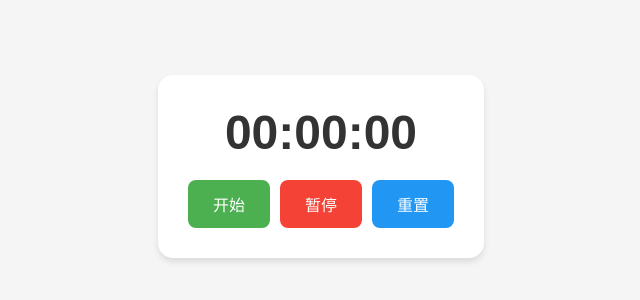
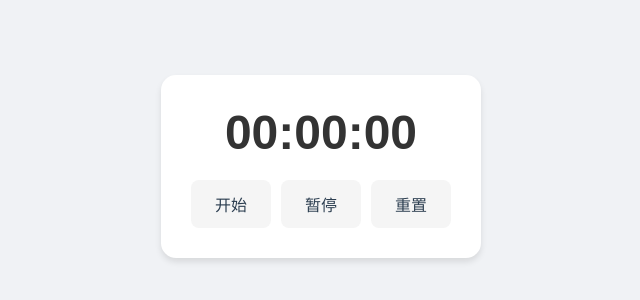
Before and after one commit to jacindaaaaa/11111, a plain HTML site: page timer.html in a window 1280 px wide. Shown: the part 254-554 px from the top of the page, without its empty margins (319-959 px from the left). Drawn offline with Linux system fonts and the light colour scheme.

Commit message:
Update timer.html

```diff
--- a/timer.html
+++ b/timer.html
@@ -1,12 +1,12 @@
 <!DOCTYPE html>
-<html lang="zh-CN">
+<html lang="zh-_cn">
 <head>
     <meta charset="UTF-8">
     <title>累积计时器</title>
     <style>
         body {
             font-family: 'Arial', sans-serif;
-            background-color: #f5f5f5;
+            background-color: #f0f2f5;
             margin: 0;
             padding: 20px;
             display: flex;
@@ -30,45 +30,50 @@
             margin-bottom: 20px;
         }
 
-        .controls {
+        .button-container {
             display: flex;
             justify-content: center;
             gap: 10px;
+            margin-top: 20px;
         }
 
         button {
-            padding: 12px 25px;
+            padding: 12px 24px;
+            border: none;
+            border-radius: 8px;
             font-size: 16px;
             cursor: pointer;
-            border: none;
-            border-radius: 8px;
-            transition: background-color 0.3s, color 0.3s;
+            transition: all 0.3s ease;
+            background-color: #f5f5f5;
+            color: #2c3e50;
+        }
+
+        button:hover {
+            background-color: #e8e8e8;
+            transform: translateY(-1px);
+            box-shadow: 0 2px 4px rgba(0, 0, 0, 0.1);
         }
 
         .start-btn {
-            background-color: #4CAF50;
-            color: white;
+            background-color: #f5f5f5;
+            color: #2c3e50;
         }
 
         .pause-btn {
-            background-color: #f44336;
-            color: white;
+            background-color: #f5f5f5;
+            color: #2c3e50;
         }
 
         .reset-btn {
-            background-color: #2196F3;
-            color: white;
-        }
-
-        button:hover {
-            opacity: 0.8;
+            background-color: #f5f5f5;
+            color: #2c3e50;
         }
     </style>
 </head>
 <body>
     <div class="timer-container">
         <div id="timer">00:00:00</div>
-        <div class="controls">
+        <div class="button-container">
             <button class="start-btn" onclick="startTimer()">开始</button>
             <button class="pause-btn" onclick="pauseTimer()">暂停</button>
             <button class="reset-btn" onclick="resetTimer()">重置</button>
@@ -76,71 +81,45 @@
     </div>
 
     <script>
+        let time = 0;
+        let timerId = null;
         let isRunning = false;
-        let timerId = null;
 
-        // 加载时恢复时间
-        function loadTime() {
-            const savedTime = localStorage.getItem('time');
-            if (savedTime) {
-                updateDisplay(savedTime);
-            } else {
-                updateDisplay(0);
-            }
+        function updateDisplay() {
+            const hours = Math.floor(time / 3600);
+            const minutes = Math.floor((time % 3600) / 60);
+            const seconds = time % 60;
+
+            document.getElementById('timer').textContent =
+                `${String(hours).padStart(2, '0')}:${String(minutes).padStart(2, '0')}:${String(seconds).padStart(2, '0')}`;
         }
 
-        // 更新显示并存储时间
-        function updateTime(totalSeconds) {
-            updateDisplay(totalSeconds);
-            localStorage.setItem('time', totalSeconds);
-        }
-
-        // 格式化时间为 HH:MM:SS
-        function formatTime(seconds) {
-            const hours = Math.floor(seconds / 3600);
-            seconds %= 3600;
-            const minutes = Math.floor(seconds / 60);
-            const remainingSeconds = seconds % 60;
-            return `${String(hours).padStart(2, '0')}:${String(minutes).padStart(2, '0')}:${String(remainingSeconds).padStart(2, '0')}`;
-        }
-
-        // 更新显示
-        function updateDisplay(seconds) {
-            const display = document.getElementById('timer');
-            display.textContent = formatTime(seconds);
-        }
-
-        // 开始计时器
         function startTimer() {
             if (!isRunning) {
                 isRunning = true;
-                let totalSeconds = localStorage.getItem('time') || 0;
-
                 timerId = setInterval(() => {
-                    totalSeconds++;
-                    updateTime(totalSeconds);
+                    time++;
+                    updateDisplay();
                 }, 1000);
             }
         }
 
-        // 暂停计时器
         function pauseTimer() {
             isRunning = false;
             clearInterval(timerId);
             timerId = null;
         }
 
-        // 重置计时器
         function resetTimer() {
             isRunning = false;
             clearInterval(timerId);
             timerId = null;
-            updateDisplay(0);
-            localStorage.removeItem('time');
+            time = 0;
+            updateDisplay();
         }
 
-        // 加载时间
-        loadTime();
+        // 初始化显示
+        updateDisplay();
     </script>
 </body>
 </html>
```
